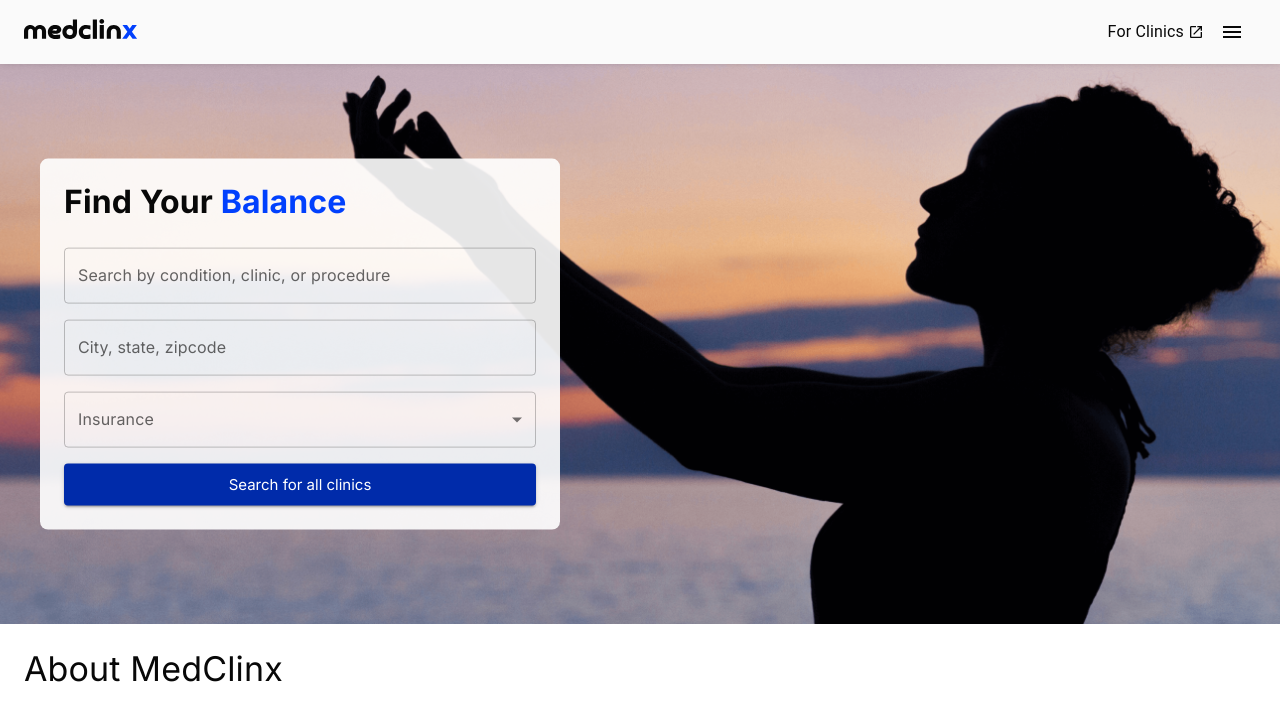
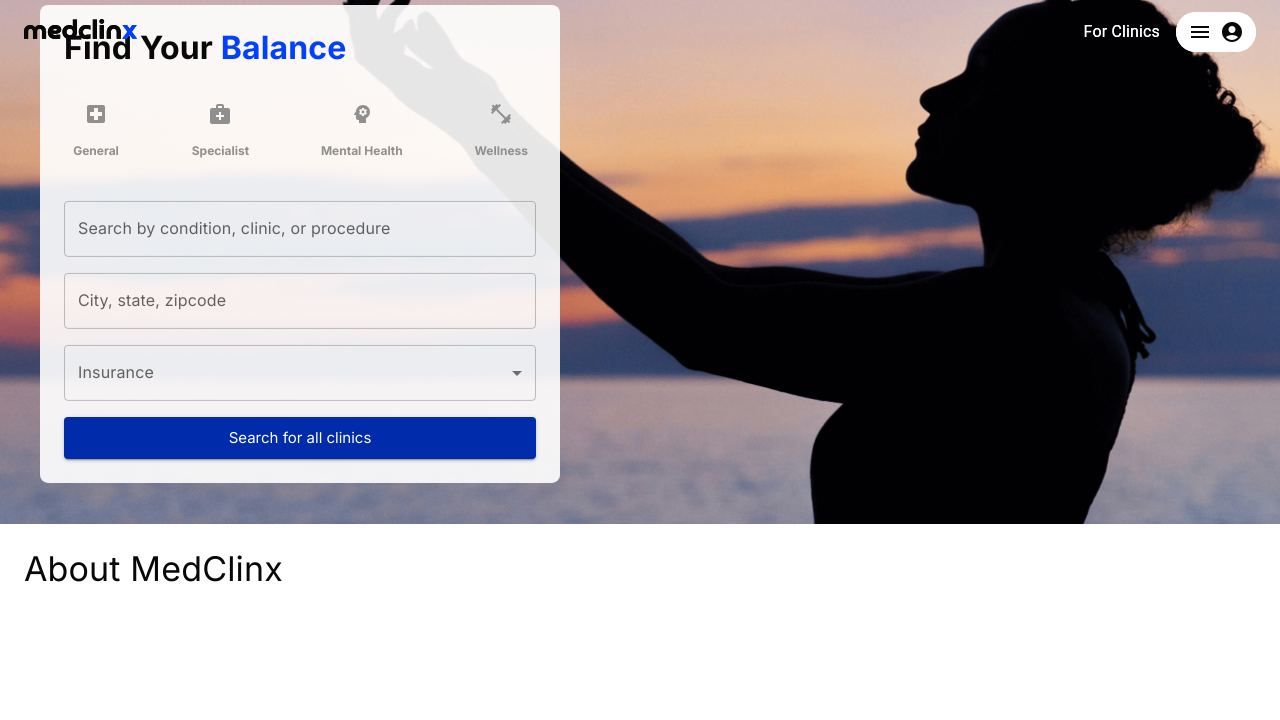
Before and after one commit to outsidebryce/medclinx, a React (Create React App) app in the folder client/: page / in a window 1280 px wide. Shown: the top 720 px of the page. Built offline with nearby package versions, Linux system fonts and the light colour scheme.

Commit message:
Homepage search

```diff
--- a/client/src/components/Home.js
+++ b/client/src/components/Home.js
@@ -1,8 +1,12 @@
-import React from 'react';
+import React, { useState } from 'react';
 import { Box, Typography, TextField, Button, Select, MenuItem, InputLabel, FormControl } from '@mui/material';
 import { createTheme, ThemeProvider } from '@mui/material/styles';
+import LocalHospitalIcon from '@mui/icons-material/LocalHospital';
+import MedicalServicesIcon from '@mui/icons-material/MedicalServices';
+import PsychologyIcon from '@mui/icons-material/Psychology';
+import FitnessCenterIcon from '@mui/icons-material/FitnessCenter';
+import Navbar from './Navbar';
 
-// Create a theme instance.
 const theme = createTheme({
   typography: {
     fontFamily: 'Inter, sans-serif',
@@ -10,8 +14,18 @@
 });
 
 function Home() {
+  const [selectedCategory, setSelectedCategory] = useState(null);
+
+  const categories = [
+    { name: 'General', icon: <LocalHospitalIcon /> },
+    { name: 'Specialist', icon: <MedicalServicesIcon /> },
+    { name: 'Mental Health', icon: <PsychologyIcon /> },
+    { name: 'Wellness', icon: <FitnessCenterIcon /> },
+  ];
+
   return (
     <ThemeProvider theme={theme}>
+      <Navbar transparent={true} />
       <Box
         sx={{
           height: '70vh',
@@ -19,12 +33,13 @@
           backgroundSize: 'cover',
           backgroundPosition: 'center',
           position: 'relative',
+          marginTop: '-100px', // Move the masthead up
+          paddingTop: '100px', // Add padding to compensate for the navbar
         }}
       >
-        {/* Search Container */}
         <Box
           sx={{
-            backgroundColor: 'rgba(255, 255, 255, 0.9)', // 90% opacity white
+            backgroundColor: 'rgba(255, 255, 255, 0.9)',
             padding: 3,
             borderRadius: 2,
             width: '80%',
@@ -35,7 +50,7 @@
             position: 'absolute',
             top: '50%',
             left: '40px',
-            transform: 'translate(0, -50%)',
+            transform: 'translate(0%, -50%)',
           }}
         >
           <Typography
@@ -49,6 +64,44 @@
           >
             Find Your <span style={{ color: '#0140FD' }}>Balance</span>
           </Typography>
+
+          <Box sx={{ display: 'flex', justifyContent: 'space-between', mb: 2 }}>
+            {categories.map((category) => (
+              <Button
+                key={category.name}
+                onClick={() => setSelectedCategory(category.name)}
+                sx={{
+                  flexDirection: 'column',
+                  alignItems: 'center',
+                  padding: '8px',
+                  borderRadius: '8px',
+                  backgroundColor: selectedCategory === category.name ? '#E3F2FD' : 'transparent',
+                  '&:hover': {
+                    backgroundColor: '#DFDFDF',
+                  },
+                }}
+              >
+                <Box
+                  sx={{
+                    mb: 1,
+                    color: selectedCategory === category.name ? '#0140FD' : '#8F8F8F',
+                  }}
+                >
+                  {category.icon}
+                </Box>
+                <Typography
+                  variant="caption"
+                  sx={{
+                    color: selectedCategory === category.name ? '#0140FD' : '#8F8F8F',
+                    textTransform: 'none',
+                    fontWeight: 'bold',
+                  }}
+                >
+                  {category.name}
+                </Typography>
+              </Button>
+            ))}
+          </Box>
 
           <TextField
             fullWidth
@@ -95,10 +148,8 @@
         </Box>
       </Box>
 
-      {/* Rest of your homepage content */}
       <Box sx={{ p: 3 }}>
         <Typography variant="h4">About MedClinx</Typography>
-        {/* Add more content here */}
       </Box>
     </ThemeProvider>
   );
--- a/client/src/components/Navbar.js
+++ b/client/src/components/Navbar.js
@@ -3,19 +3,20 @@
 import Toolbar from '@mui/material/Toolbar';
 import IconButton from '@mui/material/IconButton';
 import MenuIcon from '@mui/icons-material/Menu';
+import AccountCircleIcon from '@mui/icons-material/AccountCircle';
 import Link from '@mui/material/Link';
 import OpenInNewIcon from '@mui/icons-material/OpenInNew';
 import Box from '@mui/material/Box';
 
-function Navbar() {
+function Navbar({ transparent }) {
   return (
     <AppBar
       position="fixed"
-      color="primary"
-      elevation={1}
+      color="transparent"
+      elevation={0}
       sx={{
-        backgroundColor: '#FAFAFA',
-        boxShadow: '0px 1px 5px rgba(0, 0, 0, 0.1)'
+        backgroundColor: 'transparent !important',
+        boxShadow: 'none',
       }}
     >
       <Toolbar>
@@ -34,7 +35,7 @@
           target="_blank"
           rel="noopener noreferrer"
           sx={{
-            color: '#080808',
+            color: 'white',
             textDecoration: 'none',
             display: 'flex',
             alignItems: 'center',
@@ -45,16 +46,35 @@
           }}
         >
           For Clinics
-          <OpenInNewIcon sx={{ fontSize: 16, marginLeft: 0.5 }} />
+
         </Link>
-        <IconButton
-          size="large"
-          edge="start"
-          aria-label="menu"
-          sx={{ color: '#080808' }}
+        <Box
+          sx={{
+            backgroundColor: 'white',
+            borderRadius: '20px', // Adjust for desired roundness
+            display: 'flex',
+            padding: '4px 8px', // Adjust padding as needed
+            '&:hover': {
+              backgroundColor: '#f5f5f5', // Light grey on hover
+            },
+          }}
         >
-          <MenuIcon />
-        </IconButton>
+
+          <IconButton
+            size="small"
+            aria-label="menu"
+            sx={{ color: '#080808', padding: '4px' }}
+          >
+            <MenuIcon />
+          </IconButton>
+          <IconButton
+            size="small"
+            aria-label="profile"
+            sx={{ color: '#080808', padding: '4px' }}
+          >
+            <AccountCircleIcon />
+          </IconButton>
+        </Box>
       </Toolbar>
     </AppBar>
   );
```
